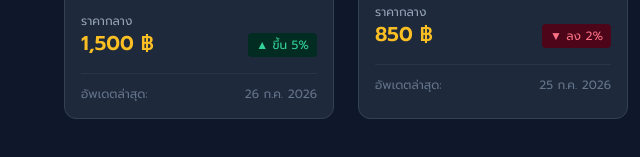
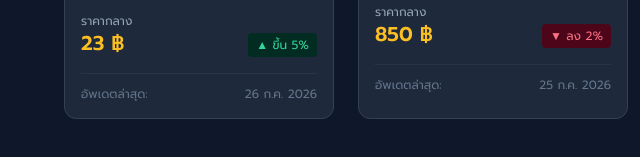
Before and after one commit to newzland888-source/newitem, a plain HTML site: page index.html in a window 1280 px wide. Shown: the part 517-674 px from the top of the page, 0-640 px from the left. Drawn offline with nearby package versions, Linux system fonts and the light colour scheme.

Commit message:
Update index.html

```diff
--- a/index.html
+++ b/index.html
@@ -46,7 +46,7 @@
           <div class="flex justify-between items-end mt-4">
             <div>
               <p class="text-xs text-slate-400">ราคากลาง</p>
-              <p class="text-xl font-bold text-amber-400">1,500 ฿</p>
+              <p class="text-xl font-bold text-amber-400">23 ฿</p>
             </div>
             <span class="text-xs text-emerald-400 bg-emerald-950 px-2 py-1 rounded">▲ ขึ้น 5%</span>
           </div>
```
